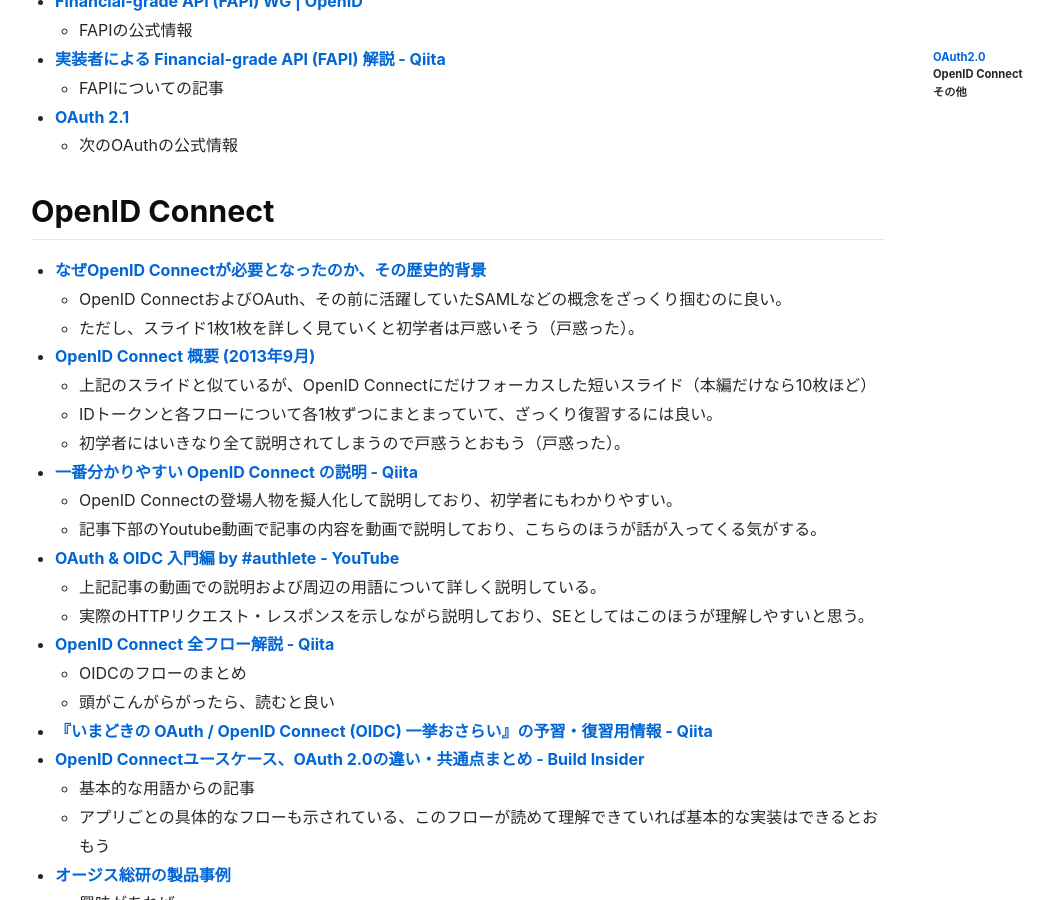
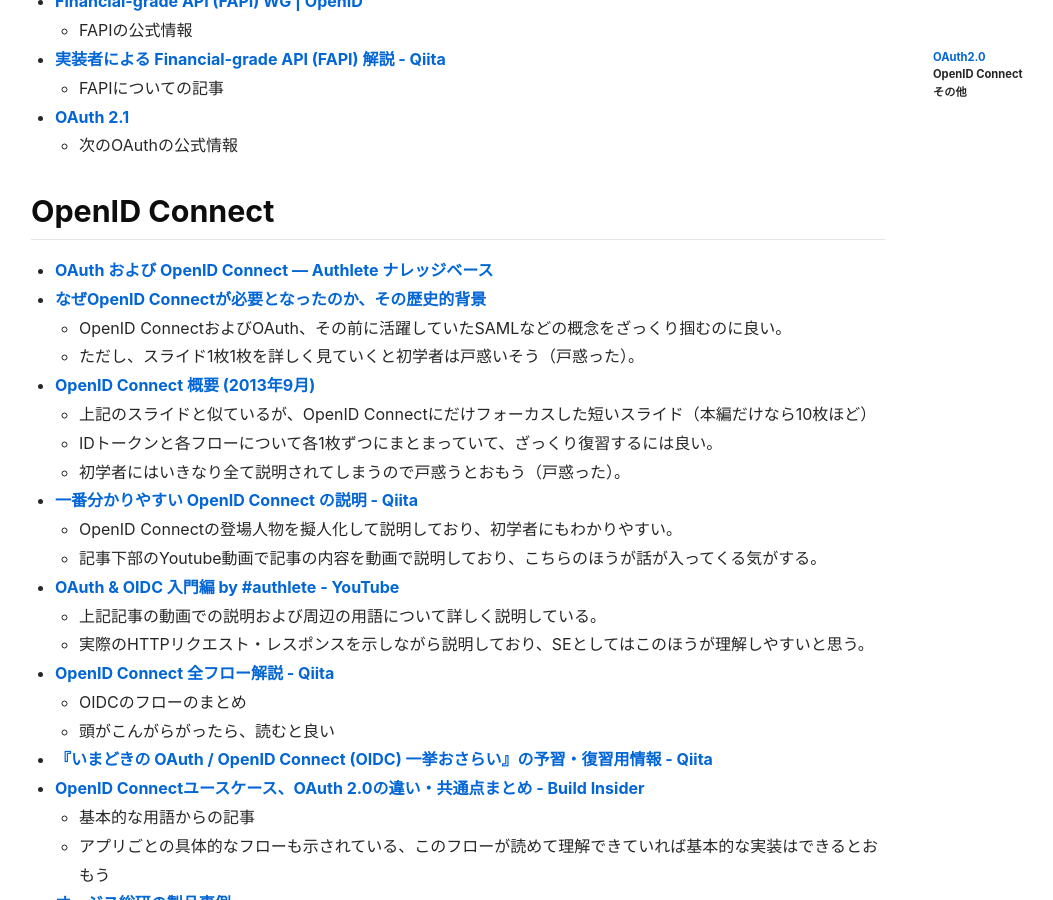
Before and after one commit to s1r-J/s1r-J.github.io, a Jekyll site: the page built from articles/_oidc_oauth/oidc_oauth_links.md, in a window 1280 px wide and 900 px high, scrolled down 913 px. Shown: the whole window, without its empty margins (72-1125 px from the left). Built offline with Jekyll 4.4.1, drawn with Linux system fonts in a browser that asks for light colours.

Commit message:
Update Authleteナレッジベースのリンクを追加

```diff
--- a/articles/_oidc_oauth/oidc_oauth_links.md
+++ b/articles/_oidc_oauth/oidc_oauth_links.md
@@ -36,6 +36,7 @@
 
 ## OpenID Connect
 
+- [OAuth および OpenID Connect — Authlete ナレッジベース](https://kb.authlete.com/ja/s/oauth-and-openid-connect)
 - [なぜOpenID Connectが必要となったのか、その歴史的背景](https://www.slideshare.net/tkudo/openid-connect-devlove)
 	- OpenID ConnectおよびOAuth、その前に活躍していたSAMLなどの概念をざっくり掴むのに良い。
 	- ただし、スライド1枚1枚を詳しく見ていくと初学者は戸惑いそう（戸惑った）。
```
